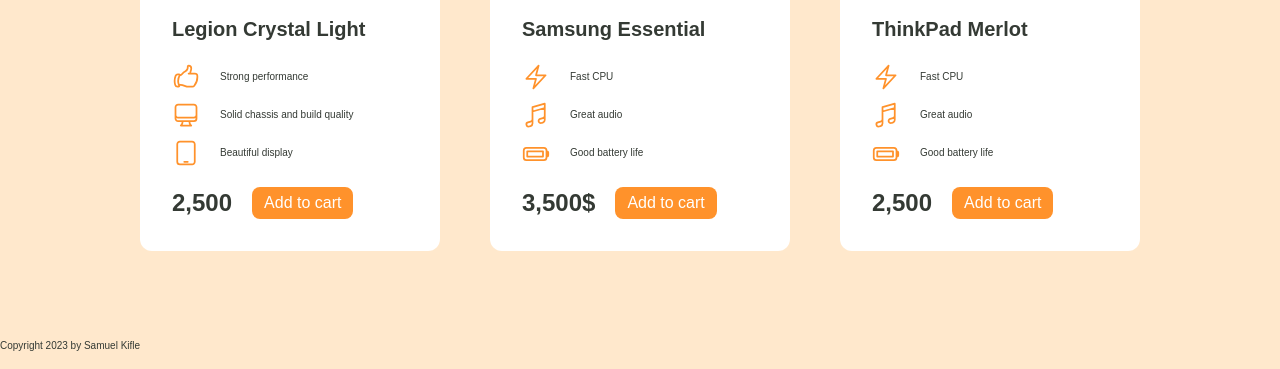
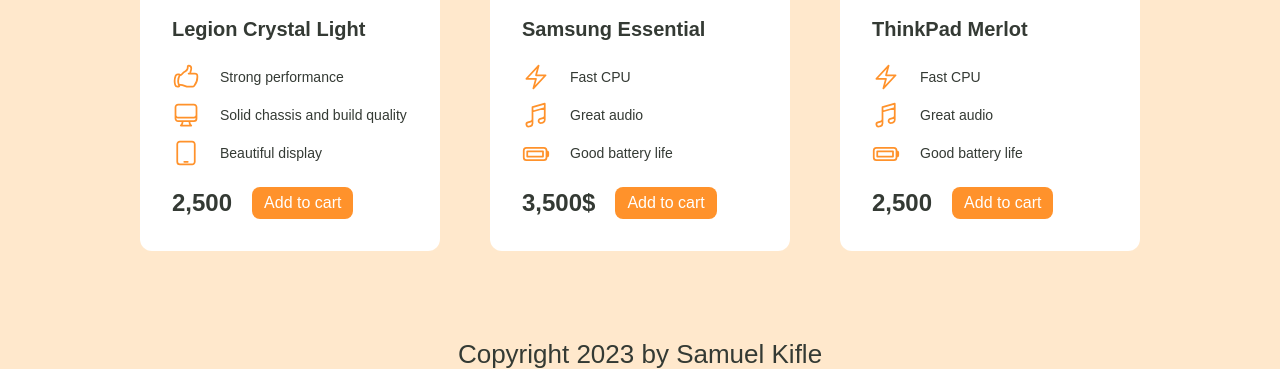
Before and after one commit to SamCodesK/laptop, a plain HTML site: page index.html in a window 1280 px wide. Shown: the part 1482-1851 px from the top of the page. Drawn offline with Linux system fonts and the light colour scheme.

Commit message:
a new footer

```diff
--- a/styles.css
+++ b/styles.css
@@ -142,6 +142,10 @@ section img {
     margin-bottom: 1rem;
 }
 
+.laptop-details span {
+    font-size: 1.4rem;
+
+}
 
 .laptop-price {
     display: flex;
@@ -177,3 +181,8 @@ section img {
 }
 
 /* footer */
+
+footer {
+    text-align: center;
+    font-size: 2.6rem;
+}
```
